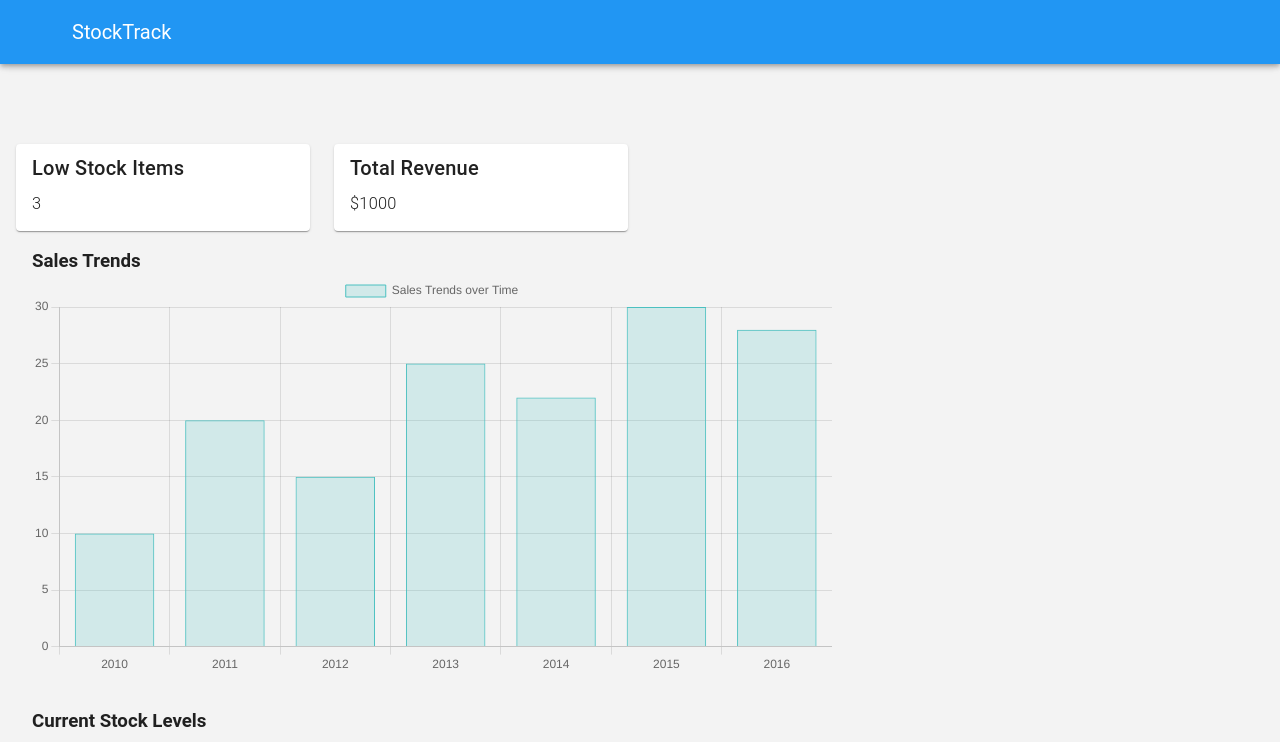
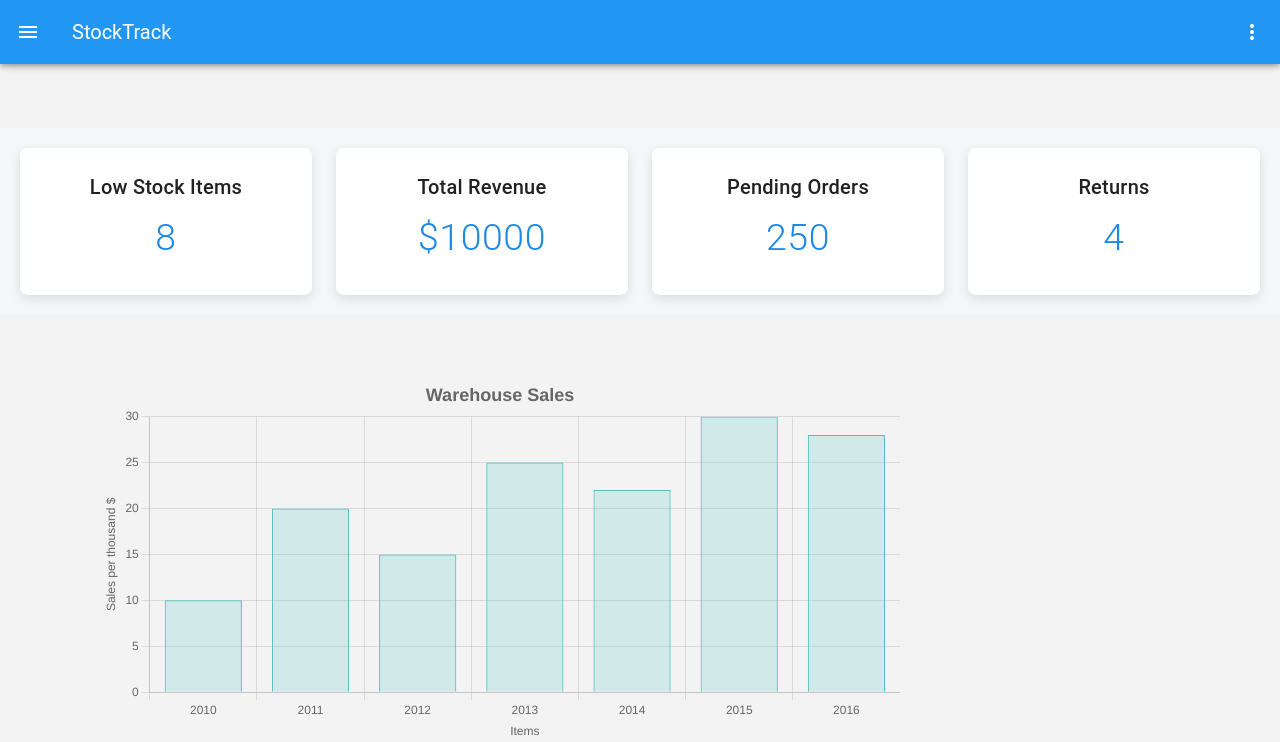
Before and after one commit to kalynstricklin/stock-track499-frontend, a Vue app: page /dashboard in a window 1280 px wide. Shown: the top 742 px of the page. Built offline with nearby package versions, Linux system fonts and the light colour scheme; no server answers; sample sign-in values are in the browser's storage.

Commit message:
added styling to the charts and added in the icons

```diff
--- a/index.html
+++ b/index.html
@@ -5,6 +5,9 @@
     <link rel="icon" href="/favicon.ico">
     <meta name="viewport" content="width=device-width, initial-scale=1.0">
     <title>Vite App</title>
+
+    <link href="https://cdn.jsdelivr.net/npm/@mdi/font/css/materialdesignicons.min.css" rel="stylesheet">
+
   </head>
   <body>
     <div id="app"></div>
--- a/package.json
+++ b/package.json
@@ -15,9 +15,11 @@
   },
   "dependencies": {
     "@jamescoyle/vue-icon": "^0.1.2",
+    "@mdi/font": "^7.4.47",
     "@mdi/js": "^7.4.47",
     "chart.js": "^4.4.6",
     "firebase": "^10.14.0",
+    "material-design-icons-iconfont": "^6.7.0",
     "pinia": "^2.1.7",
     "vue": "^3.4.29",
     "vue-router": "^4.3.3"
@@ -47,6 +49,6 @@
     "vite-plugin-vue-devtools": "^7.3.1",
     "vitest": "^1.6.0",
     "vue-tsc": "^2.0.21",
-    "vuetify": "^3.7.3"
+    "vuetify": "^3.7.4"
   }
 }
--- a/src/components/dashboard/AlertCards.vue
+++ b/src/components/dashboard/AlertCards.vue
@@ -9,44 +9,77 @@ import StockLevelChart from '@/components/dashboard/StockLevelChart.vue'
   <v-container id="dashboard" fluid tag="section">
     <v-row>
       <v-col cols="12" sm="6" lg="3">
-        <v-card class="mx-auto">
-          <v-card-title>
-            Low Stock Items
-          </v-card-title>
-          <v-card-text>
-            <h3 class="display-2 font-weight-light text--primary">
-              3
-              <small></small>
-            </h3>
+        <v-card class="dashboard-card">
+          <v-card-title>Low Stock Items</v-card-title>
+          <v-card-text class="card-text">
+            <h3 class="display-2 font-weight-light text--primary">8</h3>
           </v-card-text>
         </v-card>
       </v-col>
 
       <v-col cols="12" sm="6" lg="3">
-        <v-card class="mx-auto">
-          <v-card-title>
-            Total Revenue
-          </v-card-title>
-          <v-card-text>
-            <h3 class="display-2 font-weight-light text--primary">
-              $1000
-              <small></small>
-            </h3>
+        <v-card class="dashboard-card">
+          <v-card-title>Total Revenue</v-card-title>
+          <v-card-text class="card-text">
+            <h3 class="display-2 font-weight-light text--primary">$10000</h3>
           </v-card-text>
         </v-card>
       </v-col>
+
+      <v-col cols="12" sm="6" lg="3">
+        <v-card class="dashboard-card">
+          <v-card-title>Pending Orders</v-card-title>
+          <v-card-text class="card-text">
+            <h3 class="display-2 font-weight-light text--primary">250</h3>
+          </v-card-text>
+        </v-card>
+      </v-col>
+
+
+      <v-col cols="12" sm="6" lg="3">
+        <v-card class="dashboard-card">
+          <v-card-title>Returns</v-card-title>
+          <v-card-text class="card-text">
+            <h3 class="display-2 font-weight-light text--primary">4</h3>
+          </v-card-text>
+        </v-card>
+      </v-col>
+
+
     </v-row>
 
-    <div style="width: 800px;">
-      <BarChart />
-    </div>
-    <div style="width: 800px;">
-      <StockLevelChart />
-    </div>
   </v-container>
 </template>
 
 
 <style scoped>
+#dashboard{
+  background-color: #f4f6f8;
+  padding: 20px;
+}
+
+.dashboard-card {
+  background-color: #ffffff;
+  border-radius: 8px;
+  box-shadow: 0 4px 12px rgba(0, 0, 0, 0.1);
+  padding: 15px;
+  text-align: center;
+}
+
+.card-title {
+  font-weight: bold;
+  color: #333333;
+  margin-bottom: 10px;
+  font-size: 1.2rem;
+}
+
+.card-text {
+  font-size: 2rem;
+  color: #1e88e5;
+}
+
+.v-container {
+  padding: 20px;
+}
 
 </style>
--- a/src/components/dashboard/BarChart.vue
+++ b/src/components/dashboard/BarChart.vue
@@ -29,6 +29,38 @@ onMounted(() => {
             borderWidth: 1,
           }
         ]
+      },
+      options: {
+        plugins: {
+          title: {
+            display: true,
+            text: 'Warehouse Sales',
+            font: {
+              size: 18,
+              weight: 'bold'
+            },
+          },
+          legend: {
+            position: 'bottom',
+          }
+        },
+        scales: {
+          x:{
+            title: {
+              display: true,
+              text: 'Items'
+            },
+            beginAtZero: true
+
+          },
+          y: {
+            title: {
+              display: true,
+              text: 'Sales per thousand $',
+            },
+            beginAtZero: true
+          }
+        }
       }
     });
   }
@@ -38,9 +70,6 @@ onMounted(() => {
 
 <template>
   <v-container id="salesTrendsChart" fluid tag="section">
-    <h1>
-        Sales Trends
-    </h1>
     <div style="width: 800px;">
       <canvas id="salesTrends"></canvas>
     </div>
--- a/src/components/dashboard/StockLevelChart.vue
+++ b/src/components/dashboard/StockLevelChart.vue
@@ -29,6 +29,38 @@ onMounted(() => {
             borderWidth: 1,
           }
         ]
+      },
+      options: {
+        plugins: {
+          title: {
+            display: true,
+            text: 'Warehouse Stock Levels',
+            font: {
+              size: 18,
+              weight: 'bold'
+            },
+          },
+          legend: {
+            position: 'bottom',
+          }
+        },
+        scales: {
+          x:{
+            title: {
+              display: true,
+              text: 'Items'
+            },
+            beginAtZero: true
+
+          },
+          y: {
+            title: {
+              display: true,
+              text: 'Count',
+            },
+            beginAtZero: true
+          }
+        }
       }
     });
   }
@@ -40,9 +72,6 @@ onMounted(() => {
 
 <template>
   <v-container id="stockLevelChart" fluid tag="section">
-    <h1>
-        Current Stock Levels
-    </h1>
     <div style="width: 800px;">
       <canvas id="stockLevels"></canvas>
     </div>
--- a/src/views/DashboardView.vue
+++ b/src/views/DashboardView.vue
@@ -1,12 +1,32 @@
 <script setup lang="ts">
 
 import AlertCards from '@/components/dashboard/AlertCards.vue'
+import StockLevelChart from '@/components/dashboard/StockLevelChart.vue'
+import BarChart from '@/components/dashboard/BarChart.vue'
 </script>
 
 <template>
   <AlertCards/>
+
+  <v-container>
+    <v-row no-gutters>
+      <div style="width: 800px; padding:20px">
+        <BarChart />
+      </div>
+      <v-spacer></v-spacer>
+      <div style="width: 800px; padding:20px">
+        <StockLevelChart />
+      </div>
+    </v-row>
+  </v-container>
+
+
 </template>
 
 <style scoped>
+.v-container {
+  padding: 20px;
+}
+
 
 </style>
--- a/src/views/auth/AccountPage.vue
+++ b/src/views/auth/AccountPage.vue
@@ -18,39 +18,44 @@
     loading.value = false;
   });
 
-  function toggleSignup(){
-    showSignup.value = true;
-    showLogin.value = false;
-  }
-  function toggleSignIn(){
-    showSignup.value = false;
-    showLogin.value = true;
+  // function toggleSignup(){
+  //   showSignup.value = true;
+  //   showLogin.value = false;
+  // }
+  // function toggleSignIn(){
+  //   showSignup.value = false;
+  //   showLogin.value = true;
+  // }
+
+  function toggleAuthView(view: 'signup' | 'login') {
+    showSignup.value = view === 'signup';
   }
 
+
+  // todo: add admin check logic
+  const isAdmin = false;
 
 </script>
 
 <template>
   <v-container>
 
+    <!-- If no user is logged in, show login/signup toggle and form -->
   <v-container v-if="!user" class="container">
-<!--    <h2>StockTrack</h2>-->
     <v-btn-toggle class="toggle-buttons">
-      <v-btn @click="toggleSignIn" >Login</v-btn>
-      <v-btn @click="toggleSignup"  >Sign Up</v-btn>
+      <v-btn @click="toggleAuthView('login')" >Login</v-btn>
+      <v-btn @click="toggleAuthView('signup')"  >Sign Up</v-btn>
     </v-btn-toggle>
     <UserSignup v-if="showSignup"/>
-    <UserLogin v-if="showLogin" />
+    <UserLogin v-if="!showSignup" />
   </v-container>
 
+
+
 <!--    if user is admin show user list else show account details-->
-<!--    <div v-if="admin">-->
-<!--      <AdminList/>-->
-<!--    </div>-->
-<!--   Show account details when user is authenticated-->
     <v-container v-else>
-<!--      <AdminList/>-->
-      <AccountDetails/>
+      <AdminList v-if="isAdmin"/>
+      <AccountDetails v-else/>
     </v-container>
 
   </v-container>
```
Also changed, not shown: vite.config.ts.timestamp-1730746493539-70fcb4b53948b.mjs (added, +23 -0 lines), 1 other file (tests, documents, lock files or other folders).
